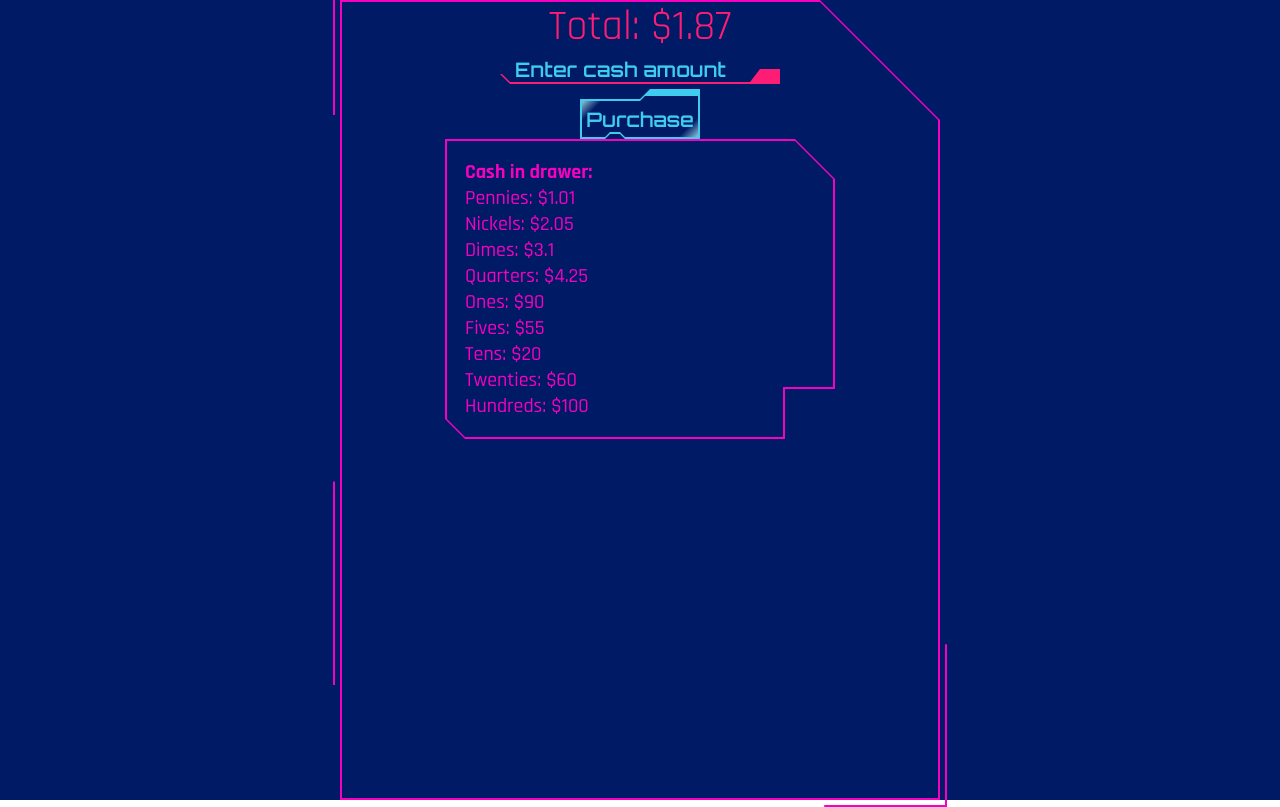
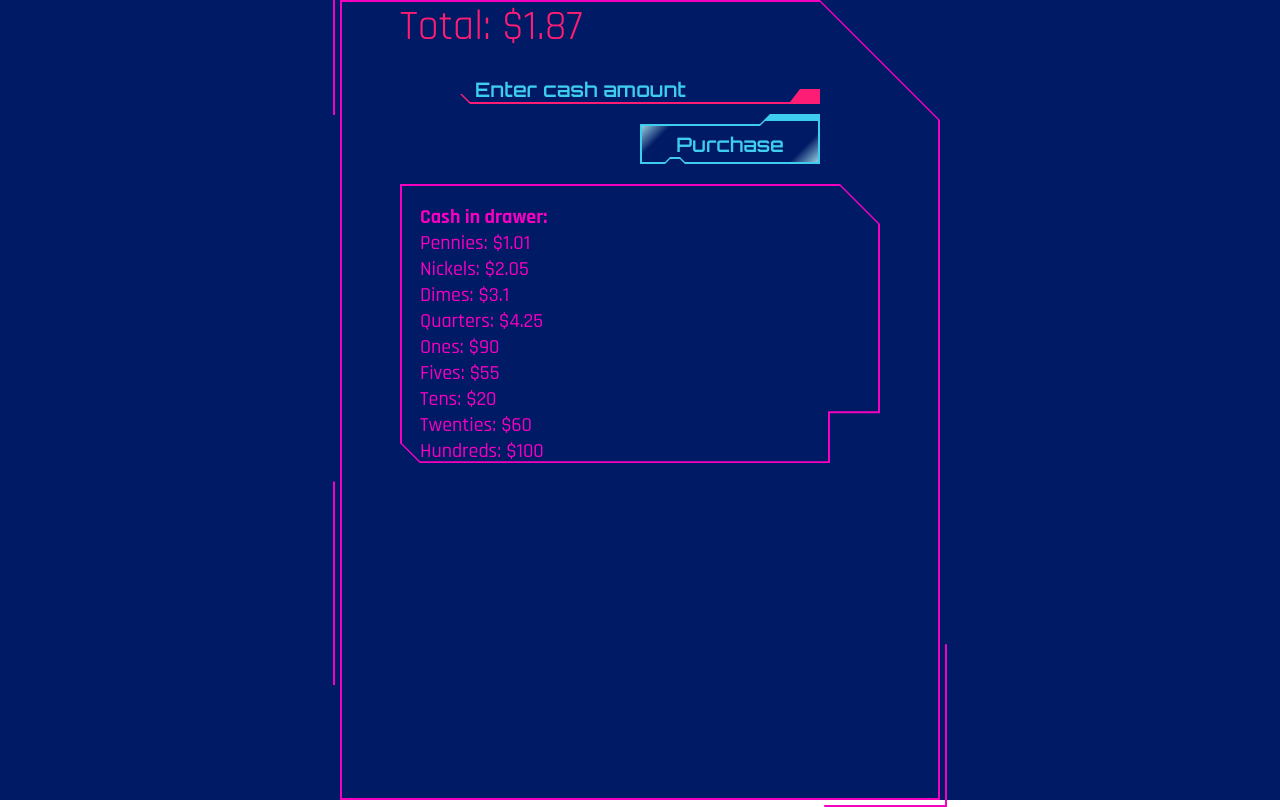
Before and after one commit to cillb/Cyber-Cash-Register, a plain HTML site: page index.html in a window 1280 px wide. Drawn offline with Linux system fonts and the light colour scheme.

Commit message:
Added grid layout

```diff
--- a/styles.css
+++ b/styles.css
@@ -108,9 +108,10 @@ main {
     width: 600px;
     margin: auto;
     background-color: transparent;
-    display: flex;
-    flex-direction: column;
-    align-items: center;
+    display: grid;
+    grid-template-columns: repeat(10, 1fr);
+    grid-template-rows: repeat(20, 1fr);
+    row-gap: 20px;
 }
 
 .app-container::before {
@@ -140,12 +141,16 @@ main {
     color: var(--red-cyber);
     background-color: inherit;
     font-size: 42px;
+    display: block;
+    position: relative;
+    grid-area: 1 / 2 / span 1 / span 5;
 }
 
 #input-wrapper {
     height: 30px;
-    width: 280px;
-    position: relative
+    width: 100%;
+    position: relative;
+    grid-area: 2 / 3 / span 1 / span 6;
 }
 
 #input-wrapper::after {
@@ -153,7 +158,7 @@ main {
     color: transparent;
     background-color: var(--red-cyber);
     height: 30px;
-    width: 280px;
+    width: 100%;
     display: block;
     position: absolute;
     bottom: 0;
@@ -204,9 +209,9 @@ main {
     font-size: 20px;
     font-weight: 600;
     height: 40px;
-    width: 120px;
-    margin-top: 15px;
+    width: 100%;
     position: relative;
+    grid-area: 3 / 6 / span 1 / span 3;
     transition: background 0.2s;
 }
 
@@ -216,7 +221,7 @@ main {
     background-color: var(--teal-cyber);
     display: block;
     height: 50px;
-    width: 120px;
+    width: 100%;
     position: absolute;
     bottom: 0;
     clip-path: polygon(0% 10px, 0% 100%, 25px 100%, 30px calc(100% - 5px), 40px calc(100% - 5px), 45px 100%, calc(100% - 2px) 100%, calc(100% - 2px) calc(100% - 2px), 45px calc(100% - 2px), 40px calc(100% - 7px), 30px calc(100% - 7px), 25px calc(100% - 2px), 2px calc(100% - 2px), 2px 12px, calc(100% - 60px) 12px, calc(100% - 55px) 7px, calc(100% - 2px) 7px, calc(100% - 2px) 100%, 100% 100%, 100% 0%, calc(100% - 50px) 0%, calc(100% - 60px) 10px);
@@ -234,10 +239,11 @@ main {
     color: var(--pink-cyber);
     background-color: transparent;
     height: auto;
-    width: 65%;
+    width: 100%;
     position: relative;
     border: none;
     padding: 20px;
+    grid-area: 4 / 2 / span 8 / span 8;
 }
 
 #cash-in-drawer::before {
@@ -264,12 +270,13 @@ main {
     background-color: transparent;
     border: none;
     height: auto;
-    width: 65%;
+    width: 100%;
     padding: 20px;
     position: relative;
     border-left: 3px solid var(--blue-cyber);
     border-right: 3px solid var(--blue-cyber);
     box-shadow: 0 0 5px var(--blue-cyber);
+    grid-area: 12 / 2 / span 8 / span 8;
 }
 
 #change-due::after {
@@ -295,5 +302,4 @@ main {
 .hidden {
     display: none;
 }
-
 /* RESIZING */
```
